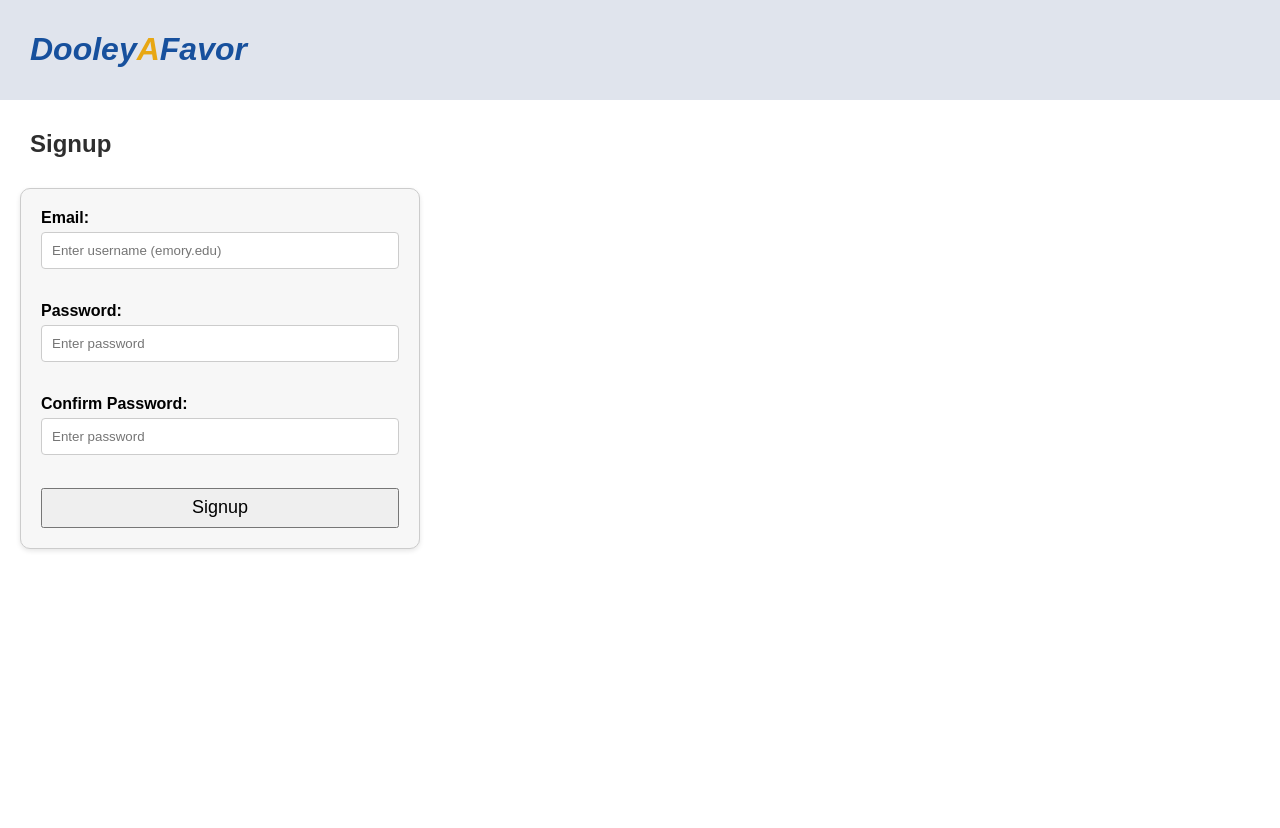
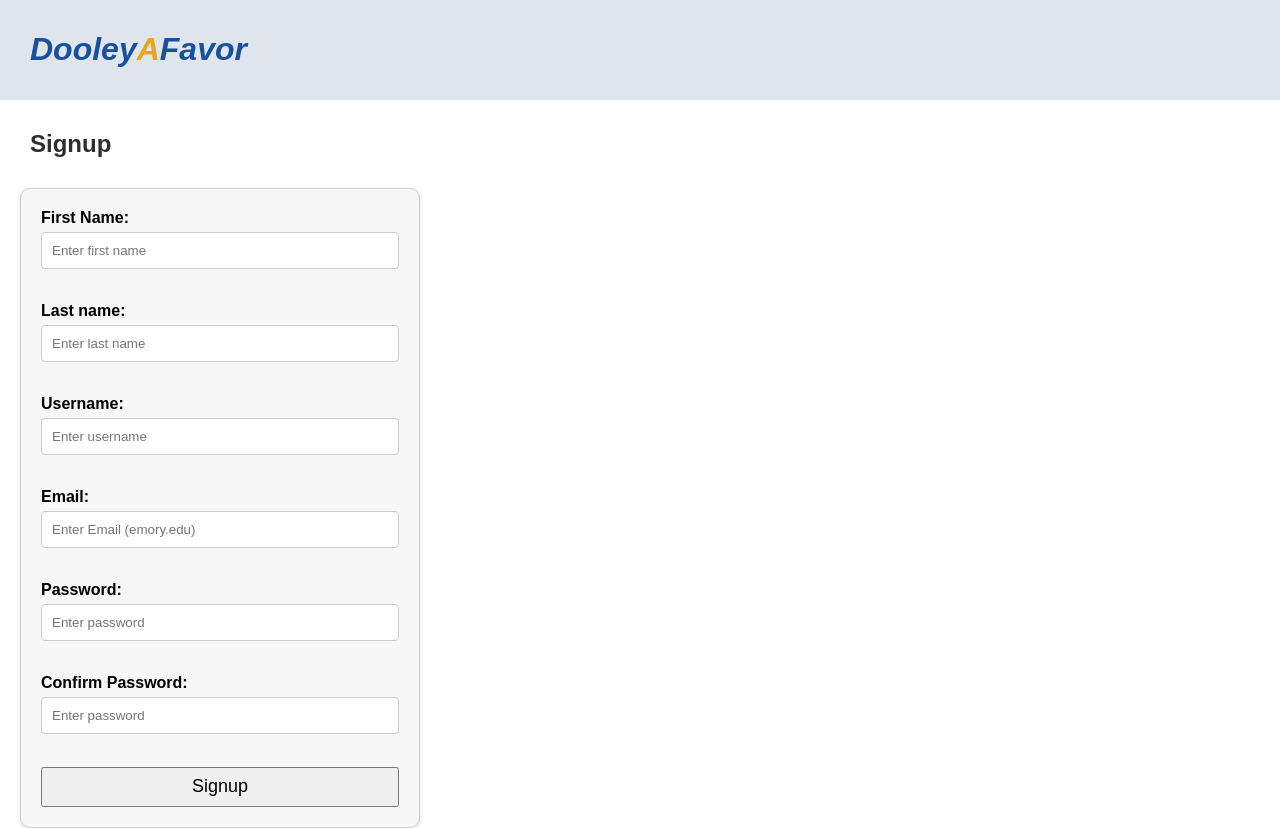
Before and after one commit to Jared-Watson1/CS370, a Flask app: template frontend/templates/signup.html in a window 1280 px wide. Before the commit the page ends 551 px from the top, so only its background shows below. Run offline with Flask 3, Linux system fonts and the light colour scheme; the template is opened without the code that fills it, so the values that code supplies are empty; some libraries are stand-ins or nearby versions.

Commit message:
Placeholder
I will change this later.

```diff
--- a/frontend/scripts/fetchuser.js
+++ b/frontend/scripts/fetchuser.js
@@ -0,0 +1,2 @@
+// Define the base URL of the API
+const API_BASE_URL = 'https://task-manager-0-94114aee724a.herokuapp.com/';
--- a/frontend/templates/signup.html
+++ b/frontend/templates/signup.html
@@ -11,8 +11,17 @@
 
     <h2>Signup</h2>
     <form id="signupForm">
-        <label for="username">Email:</label>
-        <input type="text" id="username" placeholder="Enter username (emory.edu)" required><br><br>
+        <label for="first name">First Name:</label>
+        <input type="text" id="first name" placeholder="Enter first name" required><br><br>
+
+        <label for="last name">Last name:</label>
+        <input type="text" id="last name" placeholder="Enter last name" required><br><br>
+
+        <label for="username">Username:</label>
+        <input type="text" id="username" placeholder="Enter username" required><br><br>
+
+        <label for="Email">Email:</label>
+        <input type="text" id="Email" placeholder="Enter Email (emory.edu)" required><br><br>
 
         <label for="password">Password:</label>
         <input type="password" id="password" placeholder="Enter password" required><br><br>
```
